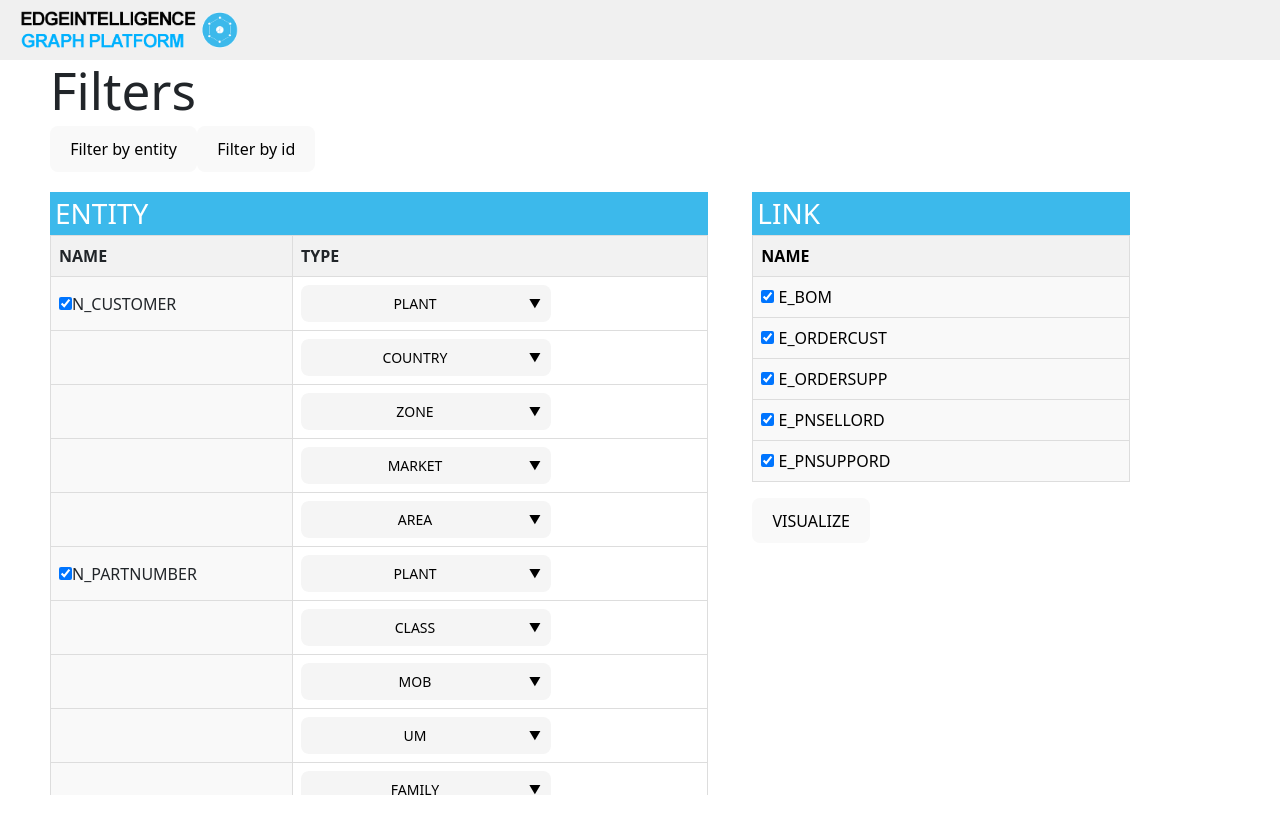
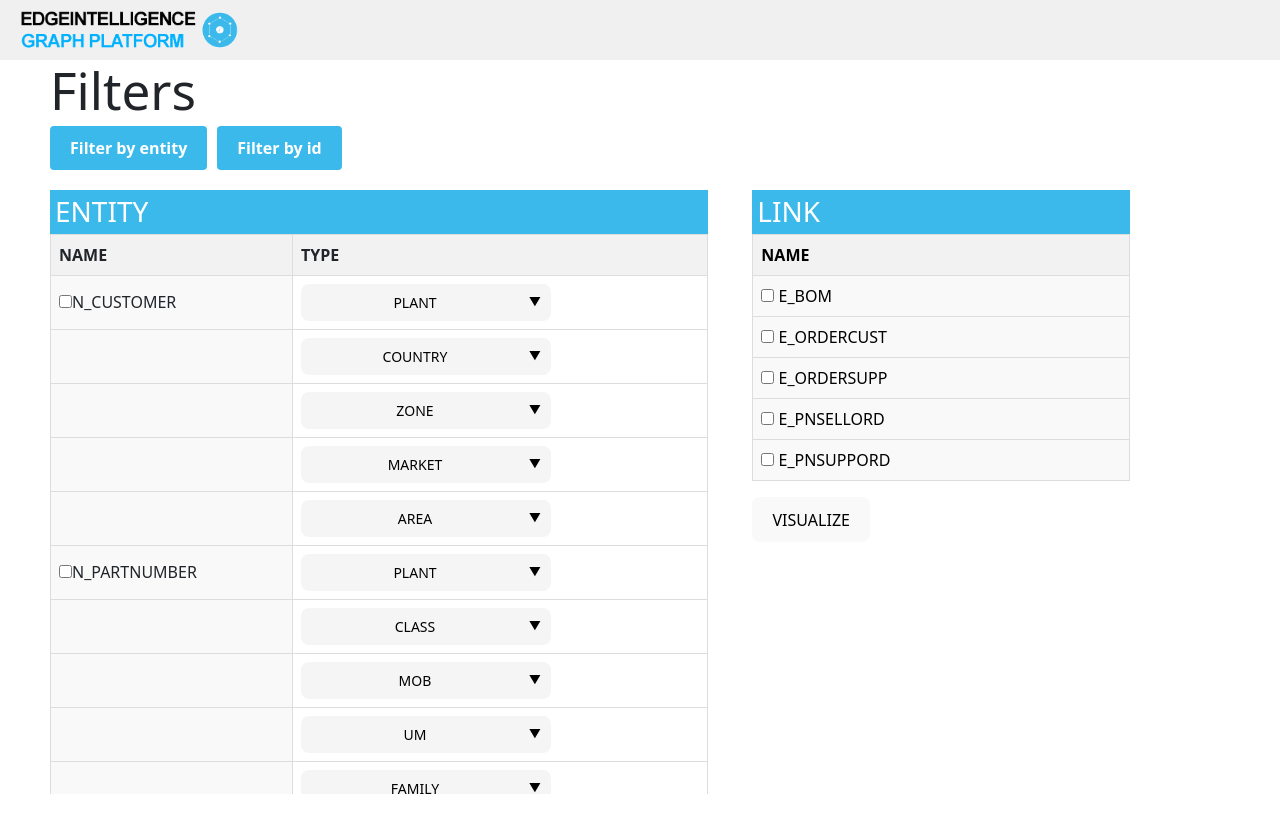
Before and after one commit to aamir910/3d-force-network-graph-, a React (Vite) app: page /visualize in a window 1280 px wide. Shown: the top 834 px of the page. Built offline with nearby package versions, Linux system fonts and the light colour scheme.

Commit message:
update the button style there

```diff
--- a/src/components/visualize/ForceGraph3D.jsx
+++ b/src/components/visualize/ForceGraph3D.jsx
@@ -31,8 +31,8 @@ const Visualize_filteration = () => {
   const [checkedEntities, setCheckedEntities] = useState({});
   const [checkedLinks, setCheckedLinks] = useState({});
 
-  const [checkedEntityNames, setCheckedEntityNames] = useState(['N_CUSTOMER' ,'N_PARTNUMBER',"N_PURCHORDER","N_SELLORDER", "N_SUPPLIER" ,"E_BOM", "E_ORDERCUST","E_ORDERSUPP" ,"E_PNSELLORD","E_PNSUPPORD" ]);
-  const [checkedLinkNames, setCheckedLinkNames] = useState(["E_BOM", "E_ORDERCUST","E_ORDERSUPP" ,"E_PNSELLORD","E_PNSUPPORD" ]);
+  const [checkedEntityNames, setCheckedEntityNames] = useState([]);
+  const [checkedLinkNames, setCheckedLinkNames] = useState([]);
   const navigate = useNavigate();
   const [checkedDropdownItems, setCheckedDropdownItems] = useState({});
   const [selectedEntity, setSelectedEntity] = useState('');
@@ -279,10 +279,10 @@ const Visualize_filteration = () => {
           <div className="row">
             <h1> Filters</h1>
             <div>
-              <button onClick={() => handleToggle("table1")}>
+              <button className="custom-button"   onClick={() => handleToggle("table1")}>
                Filter by entity
               </button>
-              <button onClick={() => handleToggle("table2")}>
+              <button  className="custom-button"  onClick={() => handleToggle("table2")}>
                 Filter by id
               </button>
             </div>
--- a/src/components/visualize/Visualize_filteration.css
+++ b/src/components/visualize/Visualize_filteration.css
@@ -182,7 +182,7 @@
 
 .Submit {
   margin-top: 5px;
-  background-color: #007bff;
+  background-color: #3cb9eb;
   color: white;
   border: none;
   padding: 5px 10px;
@@ -219,3 +219,19 @@
 }
 
 /* arrow button there  ended */
+
+.custom-button {
+  font-size: 16px; /* Adjust font size */
+  font-weight: bold; /* Make text bold */
+  background-color: #3cb9eb; /* Background color */
+  color: white; /* Text color */
+  border: none; /* Remove border */
+  border-radius: 4px; /* Rounded corners */
+  padding: 10px 20px; /* Padding inside the button */
+  cursor: pointer; /* Pointer cursor on hover */
+  margin-right: 10px; /* Margin between buttons */
+}
+
+.custom-button:hover {
+  background-color: #0056b3; /* Darker background on hover */
+}
```
